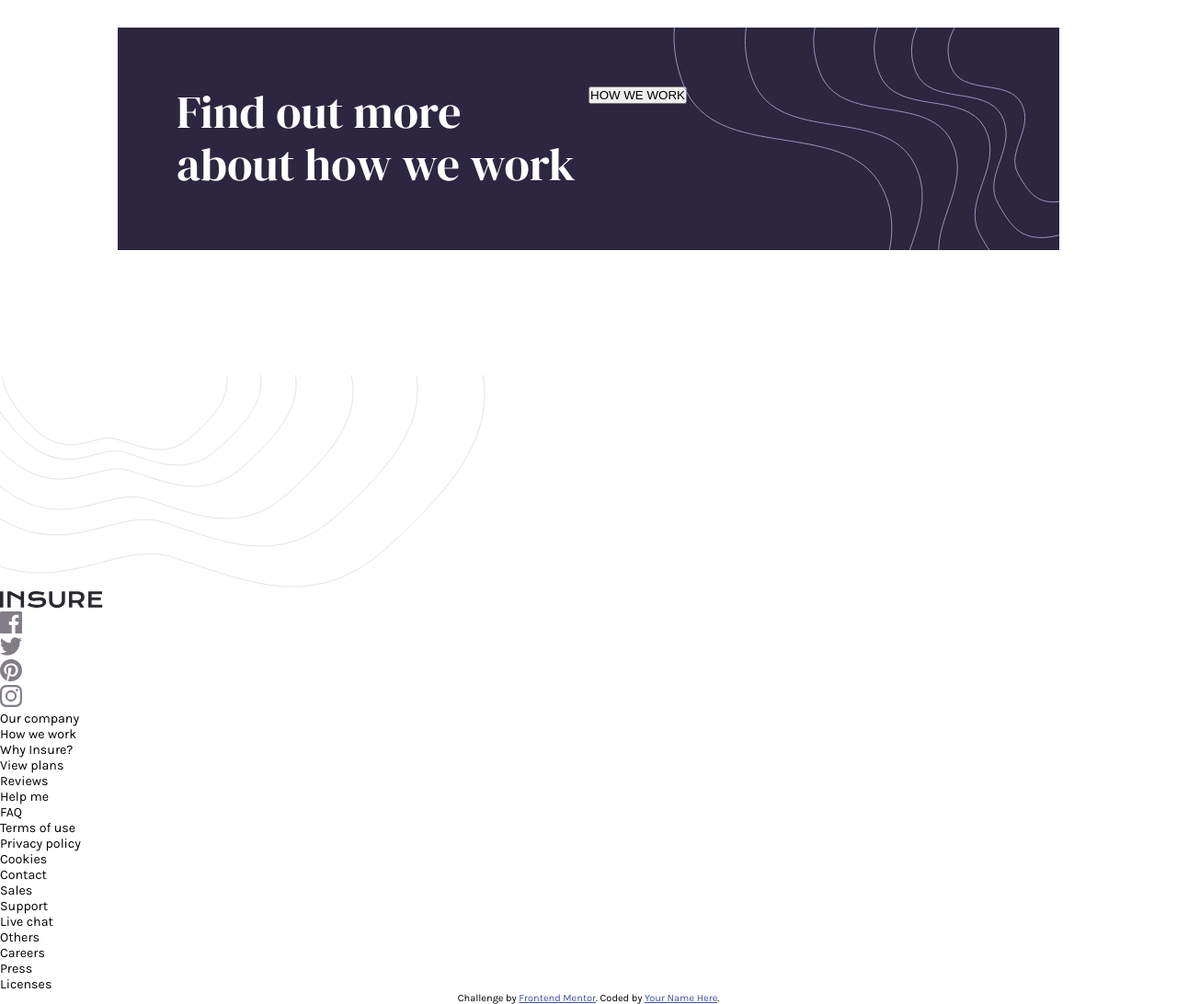
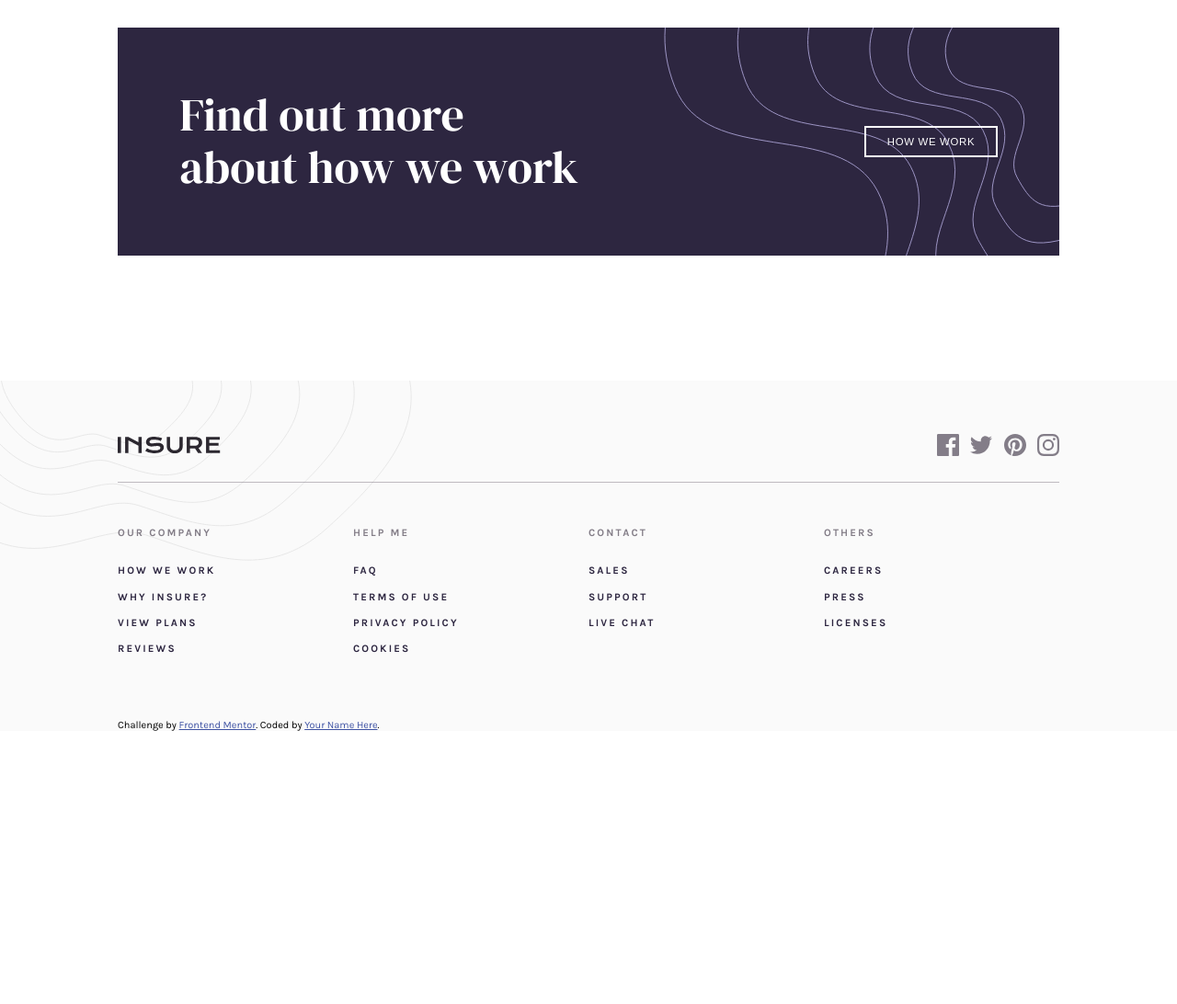
Before and after one commit to NJBOOT/insure-landing-page, a plain HTML site: page index.html in a window 1280 px wide. Shown: the part 1500-2592 px from the top of the page at 92% size. After the commit the page ends 2295 px from the top, so only its background shows below. Drawn offline with Linux system fonts and the light colour scheme.

Commit message:
desktop view almost done

```diff
--- a/assets/css/style.css
+++ b/assets/css/style.css
@@ -44,7 +44,7 @@ h1, h4 {
   flex: 0 0 50%;
   justify-content: flex-end;
   align-items: center;
-  margin-right: 9%;
+  margin-right: 8.8%;
   color: hsl(273, 4%, 51%);
 }
 
@@ -55,12 +55,11 @@ h1, h4 {
 }
 
 .header-item-btn {
-  flex: 0 1 22%;
   margin-right: 0%;
 }
 #header-plan-btn {
   padding: 7% 10%;
-  width: 100%;
+  width: 10.417vw;
   background-color: #ffffff;
   box-shadow: none;
   border: 2px solid hsl(256, 26%, 20%);
@@ -167,7 +166,7 @@ h1, h4 {
 
 #top-body-text-wrapper {
   margin: 5% 0;
-  width: 100%;
+  width: 98%;
   line-height: 1.5rem;
 }
 
@@ -178,7 +177,8 @@ h1, h4 {
   color: #ffffff;
   font-size: 0.8rem;
   letter-spacing: 0.05rem;
-  padding: 2% 6%;
+  padding: 2% 3%;
+  width: 10.417vw;
 }
 
 #content-mid {
@@ -241,7 +241,7 @@ h1, h4 {
 
 #content-bottom {
   display: flex;
-  width: 100%;
+  width: 100vw;
   justify-content: center;
   align-items: center;
 }
@@ -251,7 +251,7 @@ h1, h4 {
   display: flex;
   color: #ffffff;
   background-color: hsl(256, 26%, 20%);
-  padding: 5% 5%;
+  padding: 5.25%;
   margin: 10.65% 0;
   position: relative;
 }
@@ -260,7 +260,7 @@ h1, h4 {
   position: absolute;
   bottom: 0;
   right: 0;
-  width: 41%;
+  width: 42%;
 }
 
 .col-bot-row {
@@ -270,3 +270,94 @@ h1, h4 {
 .header-col-bot-text {
   font-size: 3.9vw;
 }
+
+.btn-col-bot {
+  display: flex;
+  justify-content: flex-end;
+  align-items: center;
+}
+
+.btn-col-bot-area {
+  background: none;
+  box-shadow: none;
+  border: 2px solid white;
+  color: #ffffff;
+  font-size: 0.8rem;
+  letter-spacing: 0.05rem;
+  padding: 2% 3%;
+  width: 11.3vw;
+  z-index: 1;
+}
+
+.footer {
+  display: flex;
+  flex-direction: column;
+  background-color: hsl(0, 0%, 98%);
+  width: 100vw;
+  align-items: center;
+  position: relative;
+}
+
+.footer-bg > img {
+  position: absolute;
+  top: 0;
+  left: 0;
+  width: 35%;
+}
+
+.footer-row {
+  display: flex;
+  width: 80%;
+  z-index: 1;
+}
+
+#footer-row-1 {
+  padding: 4.5% 0 2.2% 0;
+  border-bottom: 1px solid rgba(131, 125, 135, .5);
+}
+
+.footer-row-1-col {
+  display: flex;
+  justify-content: space-between;
+  width:100%;
+}
+
+.footer-logo {
+  display:flex;
+  align-items: center;
+}
+.footer-social-icons {
+  display: flex;
+  width: 13%;
+  justify-content: space-between;
+}
+
+.footer-social-icon {
+  display: flex;
+  align-items: center;
+}
+
+.footer-row-2-wrapper {
+  width: 100%;
+  display: flex;
+  margin: 4% 0 6% 0;
+}
+
+.footer-row-2-col {
+  flex: 0 1 25%;
+  text-transform: uppercase;
+  color: hsl(256, 26%, 20%);
+  letter-spacing: .15rem;
+  font-size: .8rem;
+  line-height: 2rem;
+  font-weight: 700;
+}
+
+.col-top-list-item {
+  color: hsl(273, 4%, 51%);
+  margin-bottom: 5%;
+}
+
+#footer-row-3 {
+  text-align: center;
+}
```
